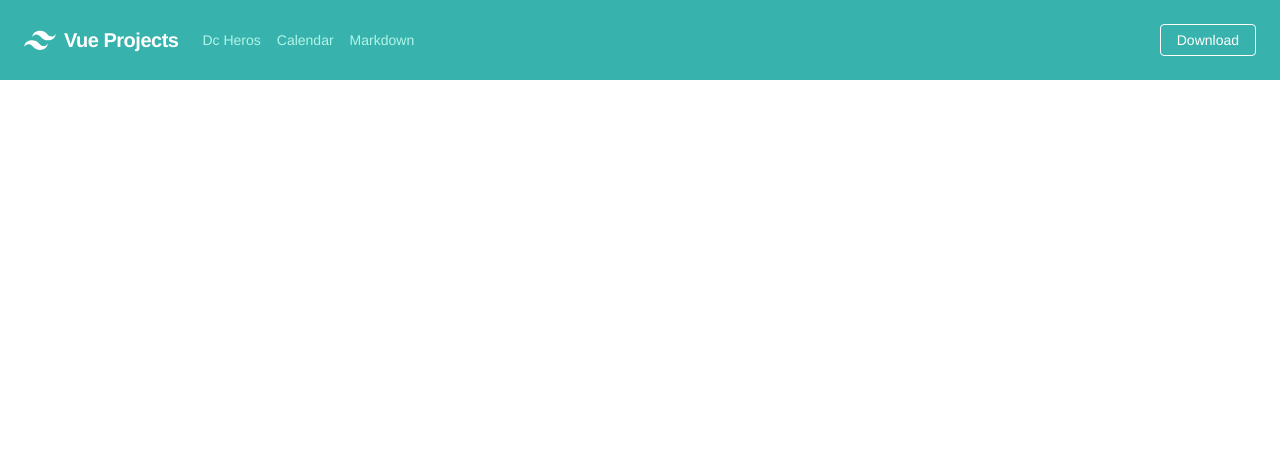
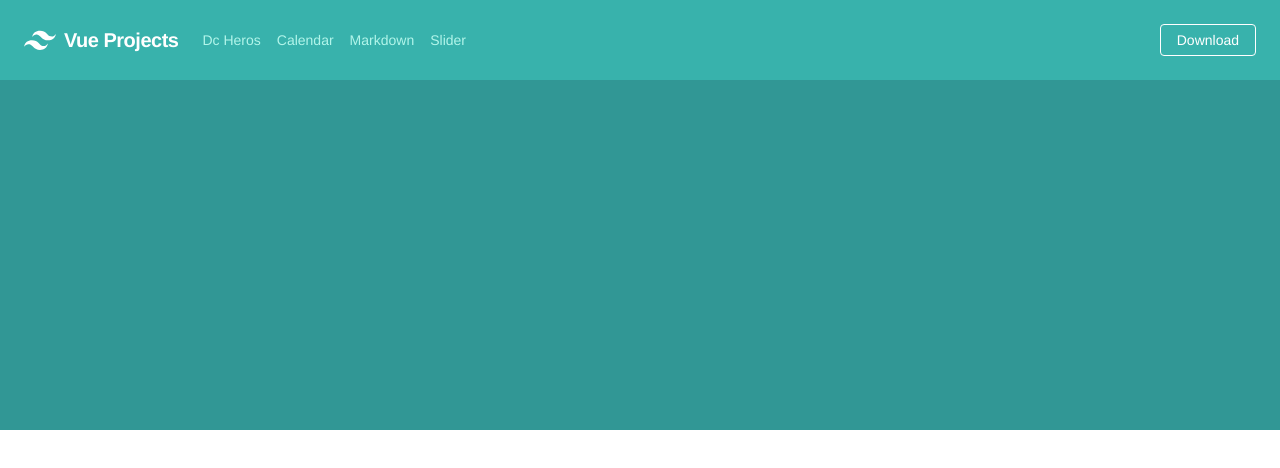
Before and after one commit to ratulkhan44/vue-projects, a Vue app: page /slider in a window 1280 px wide. Shown: the top 468 px of the page. Built offline with nearby package versions, Linux system fonts and the light colour scheme.

Commit message:
Working With Slider Project

```diff
--- a/src/components/AppHeader.vue
+++ b/src/components/AppHeader.vue
@@ -59,6 +59,7 @@
         { title: "Dc Heros", to: "/dc-heros" },
         { title: "Calendar", to: "/calendar" },
         { title: "Markdown", to: "/markdown" },
+        { title: "Slider", to: "/slider" },
       ],
     };
   },
--- a/src/pages/Markdown.vue
+++ b/src/pages/Markdown.vue
@@ -12,11 +12,12 @@
 
 <script>
 import marked from "marked";
+import debounce from "../utilities/mixins/debounce";
 export default {
+  mixins: [debounce],
   data() {
     return {
       text: "",
-      timeout: "",
     };
   },
   computed: {
@@ -26,10 +27,8 @@
   },
   methods: {
     update(e) {
-      clearTimeout(this.timeout);
-      this.timeout = setTimeout(() => {
-        this.text = e.target.value;
-      }, 1000);
+      const task = () => (this.text = e.target.value);
+      this.debounce(task);
     },
   },
 };
--- /dev/null
+++ b/src/pages/Slider.vue
@@ -0,0 +1,35 @@
+<template>
+  <div class="flex flex-wrap w-full">
+    <div class="absolute w-full" v-for="(color, index) in sliders" :key="color">
+      <div
+        v-if="currentSlide == index"
+        :class="color"
+        style="height: 350px"
+      ></div>
+    </div>
+  </div>
+</template>
+
+<script>
+export default {
+  data() {
+    return {
+      currentSlide: 0,
+      interval: "",
+      sliders: ["bg-blue-600", "bg-yellow-600", "bg-teal-600"],
+    };
+  },
+  mounted() {
+    this.interval = setInterval(() => {
+      this.currentSlide = this.currentSlide == 2 ? 0 : this.currentSlide + 1;
+      console.log(this.currentSlide);
+    }, 1000);
+  },
+  beforeUnmount() {
+    clearInterval(this.interval);
+  },
+};
+</script>
+
+<style>
+</style>
--- a/src/router.js
+++ b/src/router.js
@@ -3,12 +3,14 @@
 import DcHeros from "./pages/DcHeros"
 import Calendar from "./pages/Calendar"
 import Markdown from "./pages/Markdown"
+import Slider from './pages/Slider'
 
 const routes = [
     { path: '/', component: Home },
     { path: '/dc-heros', component: DcHeros },
     { path: '/calendar', component: Calendar },
     { path: '/markdown', component: Markdown },
+    { path: '/slider', component: Slider },
 ]
 
 const router = createRouter({
--- /dev/null
+++ b/src/utilities/mixins/debounce.js
@@ -0,0 +1,13 @@
+export default {
+    data() {
+        return {
+            timeout: ''
+        }
+    },
+    methods: {
+        debounce(func, wait = 1000) {
+            clearTimeout(this.timeout);
+            this.timeout = setTimeout(func, wait);
+        },
+    }
+}
```
